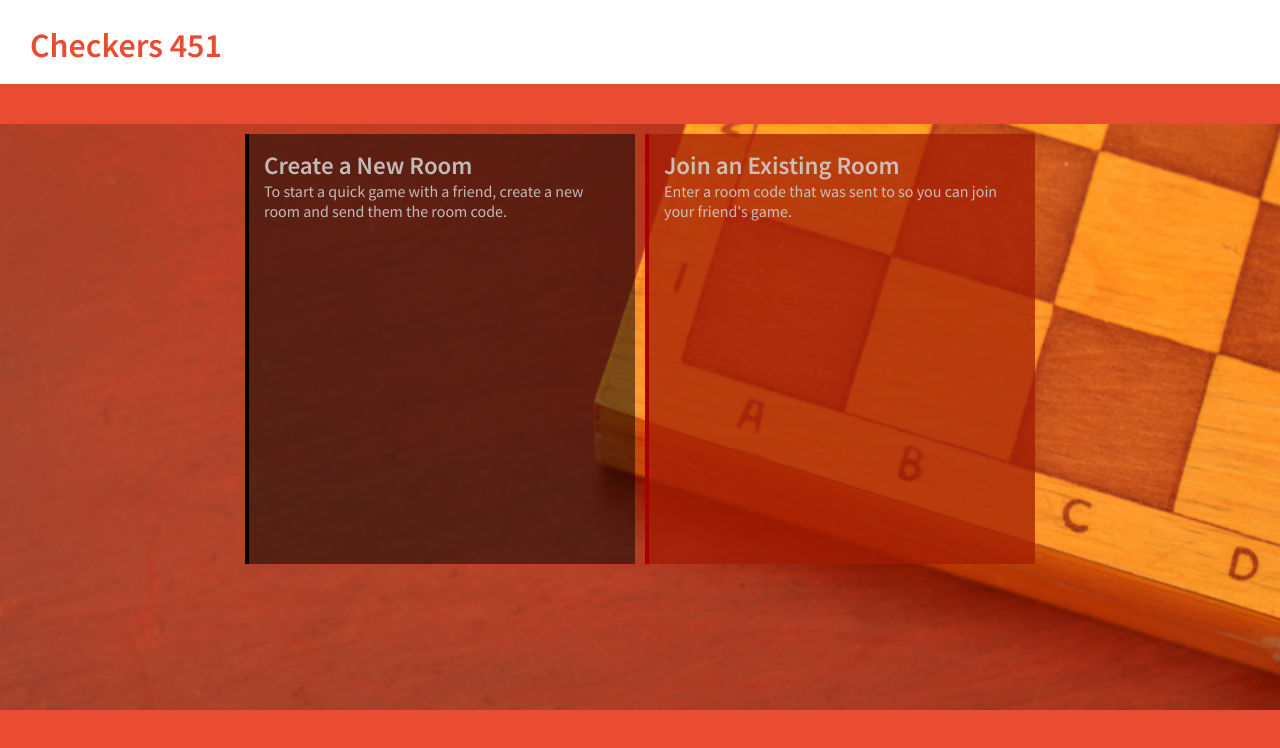
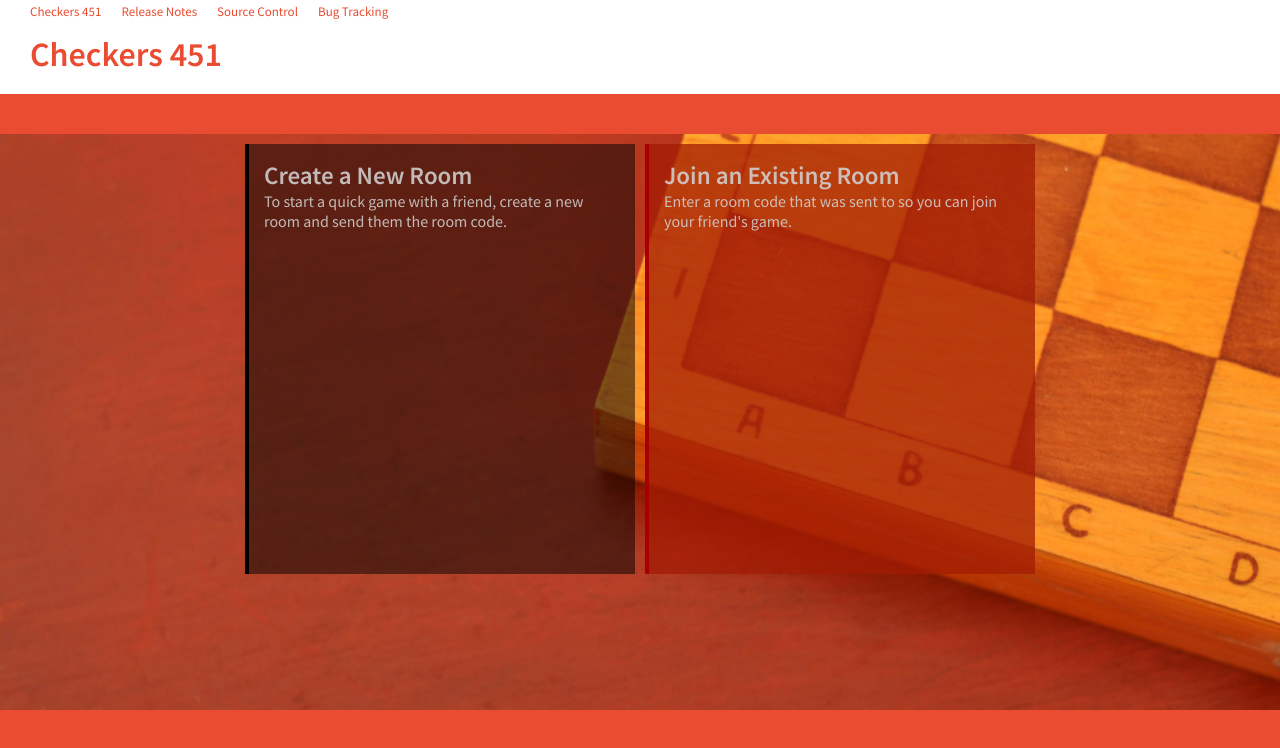
Before and after one commit to andrew-mainhart/checkers-ui, an Angular app: page /home in a window 1280 px wide. Shown: the top 748 px of the page. Built offline with nearby package versions, Linux system fonts and the light colour scheme; no server answers.

Commit message:
Header adjustments, adding player names to gamepage.

```diff
--- a/src/app/gamepage/gamepage.component.html
+++ b/src/app/gamepage/gamepage.component.html
@@ -2,4 +2,11 @@
   <button (click)="startGame()">Start Game</button>
 </div>
 
+
+<div *ngIf="room && room.checkersGame">
+  Player 1 (red): {{room.checkersGame.player1.name}} {{room.checkersGame.playerOneScore}}
+  <br>
+  Player 2 (black): {{room.checkersGame.player2.name}} {{room.checkersGame.playerTwoScore}}
+</div>
+
 <app-checker-board [board]="room.checkersGame.board" *ngIf="room && room.checkersGame"></app-checker-board>
--- a/src/app/header/header.component.css
+++ b/src/app/header/header.component.css
@@ -4,12 +4,18 @@
 }
 
 .logo-bar {
-  height: 60px;
+  height: 70px;
+  line-height: 70px;
   background-color: white;
-  color: #e94c31;
   font-weight: 600;
   padding-left: 30px;
   font-size: 34px;
+}
+
+.logo-bar a {
+  color: #e94c31;
+  position: relative;
+  top: -5px;
 }
 
 .nav {
@@ -18,10 +24,26 @@
 }
 
 .user-section {
-  font-size: 18px;
   float: right;
-  margin-right: 30px;
-  margin-top: 8px;
+  margin-right: 20px;
+}
+
+.left {
+  margin-left: 20px;
+  display: inline-block;
+}
+
+.links a {
   line-height: 24px;
+  font-size: 13px;
   color: #e94c31;
+  padding-left: 10px;
+  padding-right: 10px;
+  display: inline-block;
 }
+
+
+.links a:hover {
+  background-color: #e94c31;
+  color: white;
+}
--- a/src/app/header/header.component.html
+++ b/src/app/header/header.component.html
@@ -1,9 +1,16 @@
 <div class="links">
-  <div class="left"></div>
-  <div class="right user-section" *ngIf="currentUser">{{currentUser.name}}</div>
+  <div class="left">
+    <a>Checkers 451</a>
+    <a>Release Notes</a>
+    <a>Source Control</a>
+    <a>Bug Tracking</a>
+  </div>
+  <div class="right user-section" *ngIf="currentUser">
+    <a>{{currentUser.name}}</a>
+  </div>
 </div>
 <div class="logo-bar">
-  Checkers 451
+  <a>Checkers 451</a>
 </div>
 <div class="nav">
 
--- a/src/app/types/Game.ts
+++ b/src/app/types/Game.ts
@@ -7,4 +7,6 @@ export class Game {
   moves: Move[];
   player1: User;
   player2: User;
+  playerOneScore: number;
+  playerTwoScore: number
 }
```
